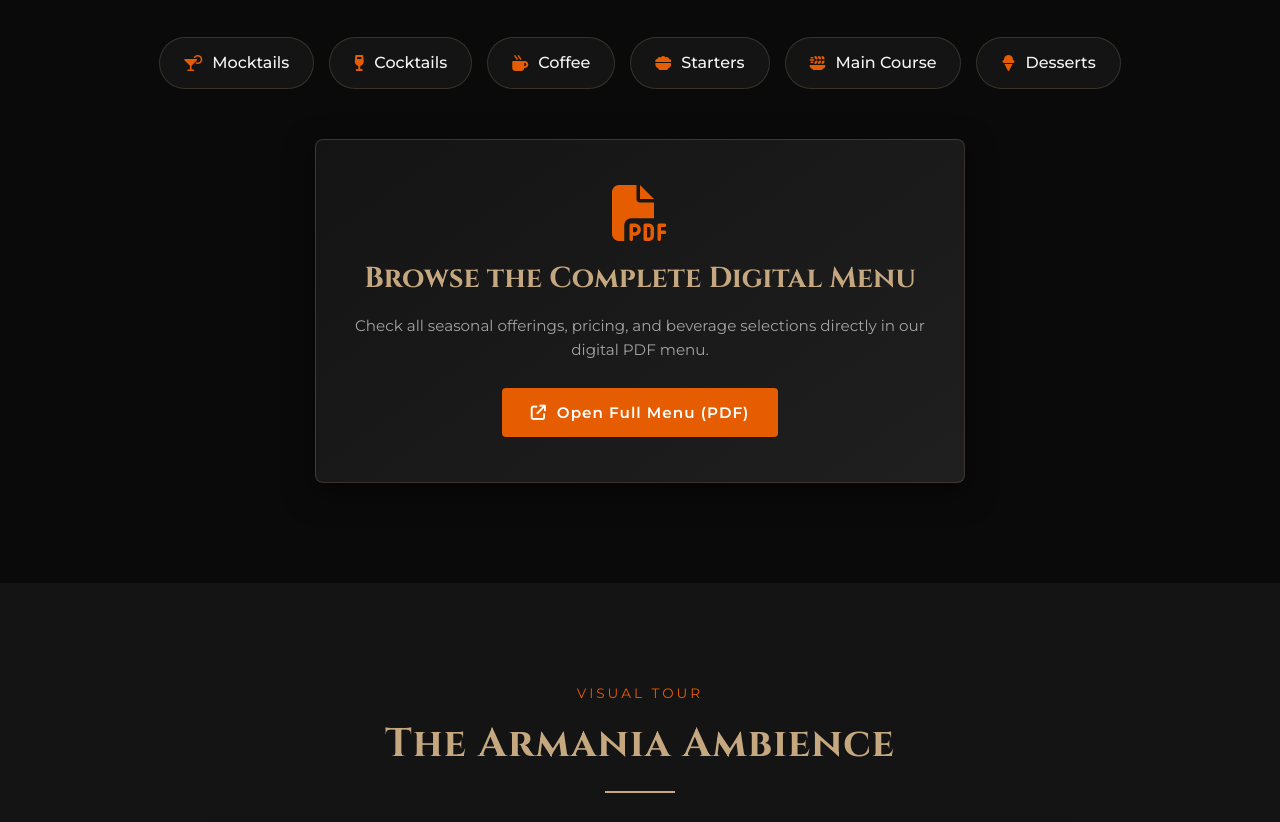
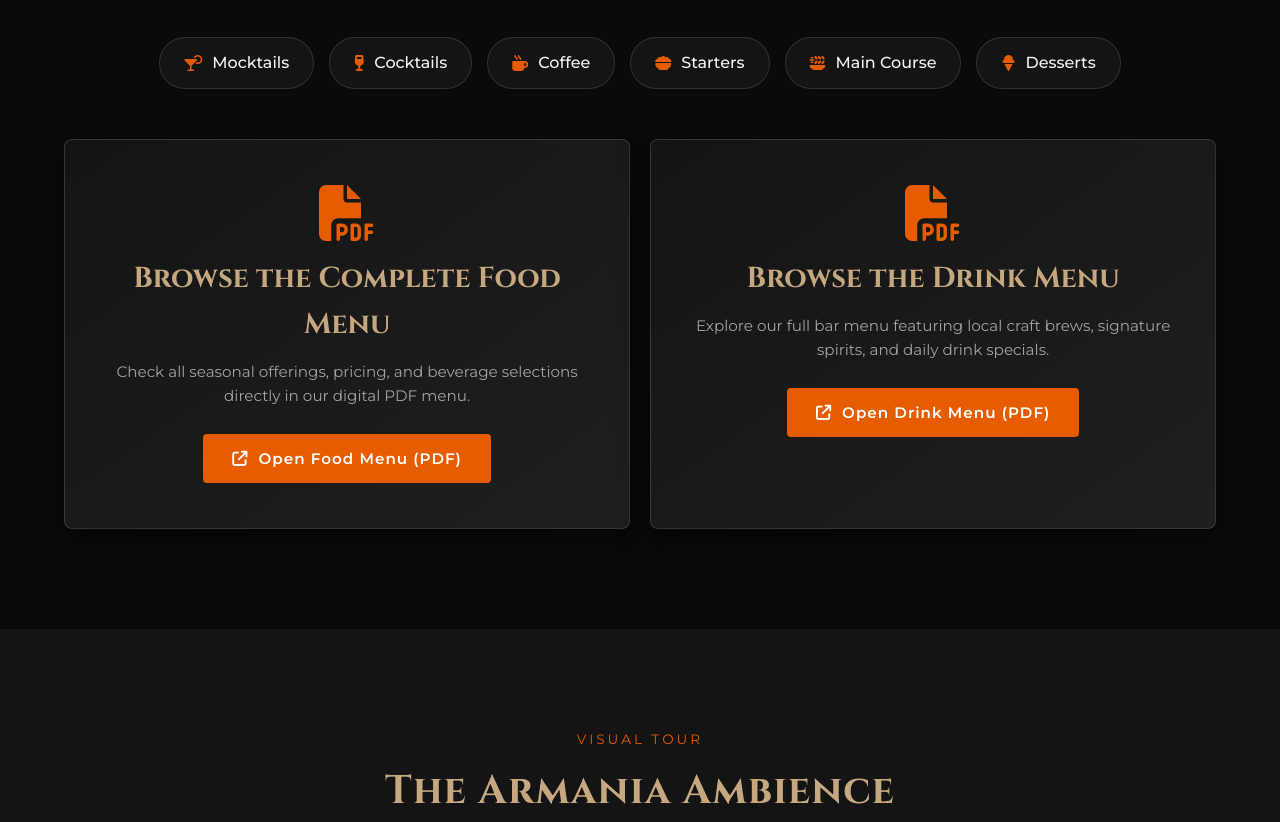
Before and after one commit to CodeWithPrinceYadav/Armania-cafe-and-Pub, a plain HTML site: page index.html in a window 1280 px wide. Shown: the part 1840-2662 px from the top of the page. Drawn offline with Linux system fonts and the light colour scheme.

Commit message:
menu add

```diff
--- a/index.html
+++ b/index.html
@@ -136,14 +136,27 @@
         <div class="cat-pill"><i class="fa-solid fa-ice-cream"></i> Desserts</div>
       </div>
 
+      <div id="menu-card">
+        <div class="menu-cta-box reveal">
+        <i class="fa-solid fa-file-pdf pdf-icon"></i>
+        <h3>Browse the Complete Food Menu</h3>
+        <p>Check all seasonal offerings, pricing, and beverage selections directly in our digital PDF menu.</p>
+        <button class="btn btn-primary" onclick="openMenuPdf('menu.pdf')">
+          <i class="fa-solid fa-arrow-up-right-from-square"></i> Open Food Menu (PDF)
+        </button>
+      </div>
+<br>
       <div class="menu-cta-box reveal">
         <i class="fa-solid fa-file-pdf pdf-icon"></i>
-        <h3>Browse the Complete Digital Menu</h3>
-        <p>Check all seasonal offerings, pricing, and beverage selections directly in our digital PDF menu.</p>
-        <button class="btn btn-primary" onclick="openMenuPdf()">
-          <i class="fa-solid fa-arrow-up-right-from-square"></i> Open Full Menu (PDF)
-        </button>
+        <h3>Browse the Drink Menu</h3>
+        <p>Explore our full bar menu featuring local craft brews, signature spirits, and daily drink specials.</p>
+        <!-- Drink Menu Button (Line 153) -->
+        <button class="btn btn-primary" onclick="openMenuPdf('Liquor Menu-7.pdf')">
+        <i class="fa-solid fa-arrow-up-right-from-square"></i> Open Drink Menu (PDF)
+      </button>
       </div>
+      </div>
+
     </div>
   </section>
 
--- a/script.js
+++ b/script.js
@@ -321,3 +321,6 @@ const scrollObserver = new IntersectionObserver((entries, observer) => {
 }, observerOptions);
 
 revealElements.forEach((el) => scrollObserver.observe(el));
+function openMenuPdf(pdfPath) {
+  window.open(pdfPath, '_blank');
+}
--- a/style.css
+++ b/style.css
@@ -1176,4 +1176,7 @@ img {
   to { opacity: 1; transform: translateY(0); }
 }
 
-/* logo */
+#menu-card{
+  display: flex;
+  gap: 10px;
+}
```
Also changed, not shown: 1 other file.
